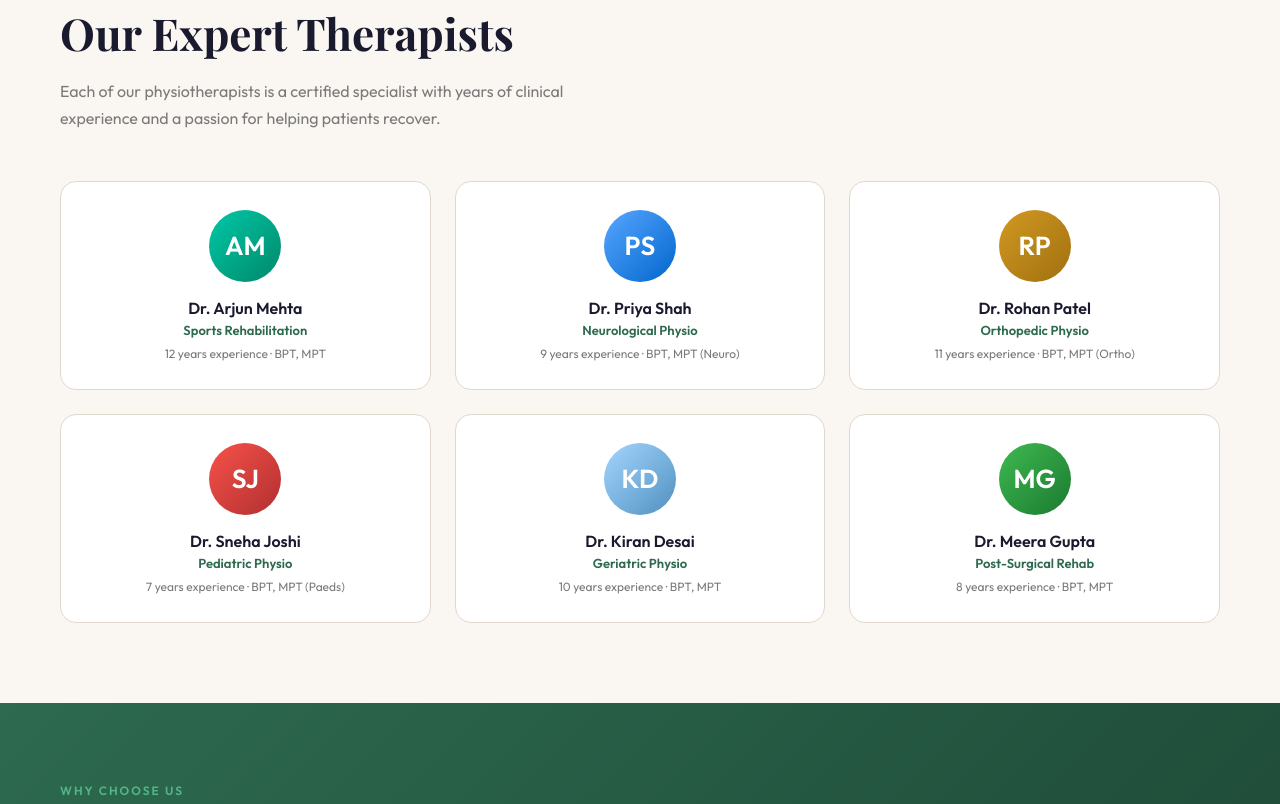
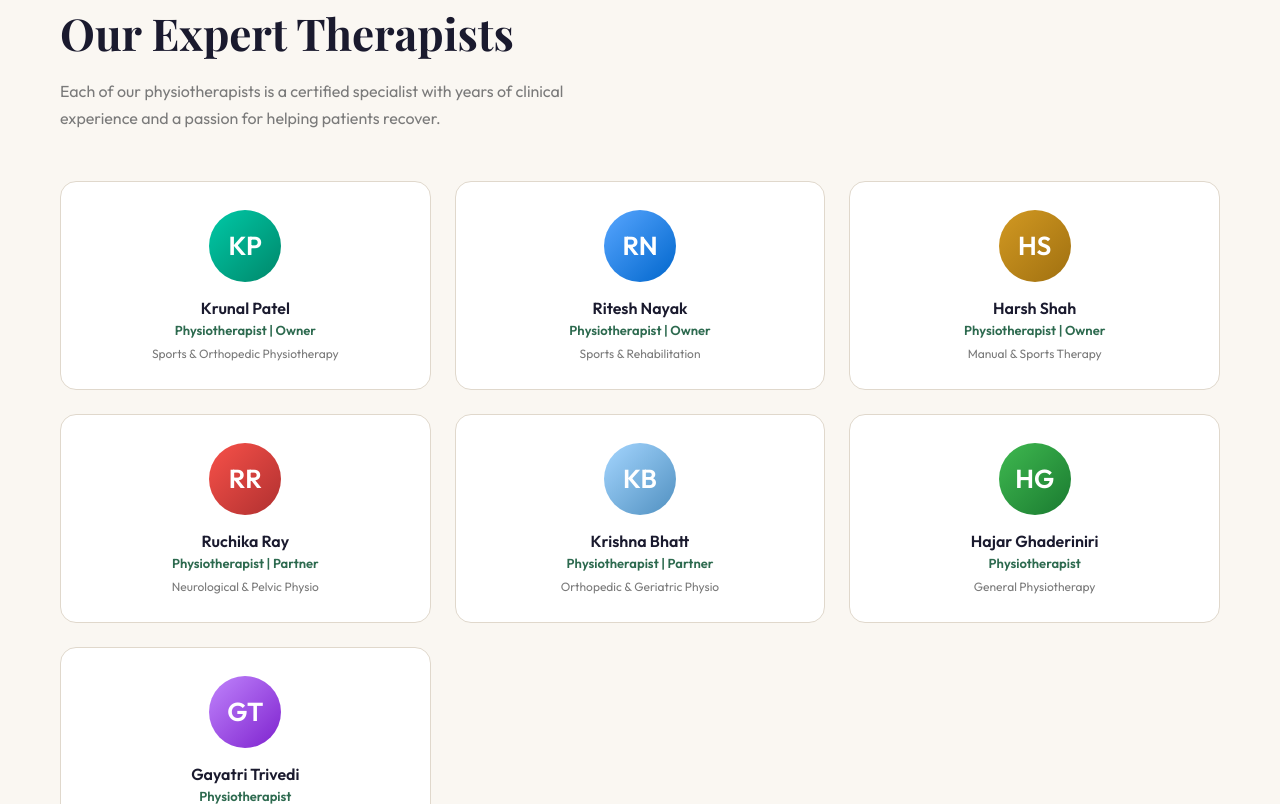
Before and after one commit to fitnestbuzz1/physio-booking, a plain HTML site: page index.html in a window 1280 px wide. Shown: the part 1996-2800 px from the top of the page. Drawn offline with nearby package versions, Linux system fonts and the light colour scheme.

Commit message:
Update index.html

```diff
--- a/index.html
+++ b/index.html
@@ -3,7 +3,7 @@
 <head>
   <meta charset="UTF-8" />
   <meta name="viewport" content="width=device-width, initial-scale=1.0" />
-  <title>Surat Physio Centre – Book Your Appointment</title>
+  <title>Stride Sports & Physiotherapy – Book Your Appointment</title>
   <link rel="preconnect" href="https://fonts.googleapis.com" />
   <link href="https://fonts.googleapis.com/css2?family=Playfair+Display:wght@400;600;700;900&family=Outfit:wght@300;400;500;600&display=swap" rel="stylesheet" />
   <script src="https://cdn.jsdelivr.net/npm/@supabase/supabase-js@2"></script>
@@ -585,8 +585,8 @@
     <div class="logo">
       <div class="logo-icon">🏥</div>
       <div>
-        <div class="logo-text">Surat Physio Centre</div>
-        <div class="logo-sub">Expert Physiotherapy</div>
+        <div class="logo-text">Stride Sports & Physiotherapy</div>
+        <div class="logo-sub">Sports & Physiotherapy</div>
       </div>
     </div>
     <div class="nav-links">
@@ -603,14 +603,14 @@
     <div class="hero-blob hero-blob-2"></div>
 
     <div class="hero-left">
-      <div class="hero-badge">⚕️ &nbsp; Trusted Physiotherapy in Surat</div>
+      <div class="hero-badge">⚕️ &nbsp; Trusted Physiotherapy in Edmonton, AB</div>
       <h1 class="hero-title">
         Heal Faster,<br/>
         Move <span>Better</span>,<br/>
         Live Stronger
       </h1>
       <p class="hero-desc">
-        Surat's premier physiotherapy centre with 6 specialist therapists. From sports injuries to post-surgery rehab — we get you back to 100%.
+        Edmonton's premier physiotherapy centre with multiple locations across the city. From sports injuries to post-surgery rehab — we get you back to 100%.
       </p>
       <div class="hero-stats">
         <div class="hero-stat">
@@ -683,46 +683,53 @@
       <div class="form-step" id="step-2">
         <label style="margin-bottom:12px">Choose your therapist</label>
         <div class="therapist-grid">
-          <div class="therapist-option" data-therapist="Dr. Arjun Mehta" data-spec="Sports Rehabilitation" onclick="selectTherapist(this)">
-            <div class="therapist-av" style="background:linear-gradient(135deg,#00c9a7,#00876a)">A</div>
+          <div class="therapist-option" data-therapist="Krunal Patel" data-spec="Physiotherapist | Owner" onclick="selectTherapist(this)">
+            <div class="therapist-av" style="background:linear-gradient(135deg,#00c9a7,#00876a)">KP</div>
             <div class="therapist-info">
-              <div class="therapist-name">Dr. Arjun Mehta</div>
-              <div class="therapist-spec">Sports Rehabilitation</div>
+              <div class="therapist-name">Krunal Patel</div>
+              <div class="therapist-spec">Physiotherapist | Owner</div>
             </div>
           </div>
-          <div class="therapist-option" data-therapist="Dr. Priya Shah" data-spec="Neurological Physio" onclick="selectTherapist(this)">
-            <div class="therapist-av" style="background:linear-gradient(135deg,#58a6ff,#0066cc)">P</div>
+          <div class="therapist-option" data-therapist="Ritesh Nayak" data-spec="Physiotherapist | Owner" onclick="selectTherapist(this)">
+            <div class="therapist-av" style="background:linear-gradient(135deg,#58a6ff,#0066cc)">RN</div>
             <div class="therapist-info">
-              <div class="therapist-name">Dr. Priya Shah</div>
-              <div class="therapist-spec">Neurological Physio</div>
+              <div class="therapist-name">Ritesh Nayak</div>
+              <div class="therapist-spec">Physiotherapist | Owner</div>
             </div>
           </div>
-          <div class="therapist-option" data-therapist="Dr. Rohan Patel" data-spec="Orthopedic Physio" onclick="selectTherapist(this)">
-            <div class="therapist-av" style="background:linear-gradient(135deg,#d29922,#a07010)">R</div>
+          <div class="therapist-option" data-therapist="Harsh Shah" data-spec="Physiotherapist | Owner" onclick="selectTherapist(this)">
+            <div class="therapist-av" style="background:linear-gradient(135deg,#d29922,#a07010)">HS</div>
             <div class="therapist-info">
-              <div class="therapist-name">Dr. Rohan Patel</div>
-              <div class="therapist-spec">Orthopedic Physio</div>
+              <div class="therapist-name">Harsh Shah</div>
+              <div class="therapist-spec">Physiotherapist | Owner</div>
             </div>
           </div>
-          <div class="therapist-option" data-therapist="Dr. Sneha Joshi" data-spec="Pediatric Physio" onclick="selectTherapist(this)">
-            <div class="therapist-av" style="background:linear-gradient(135deg,#f85149,#b03030)">S</div>
+          <div class="therapist-option" data-therapist="Ruchika Ray" data-spec="Physiotherapist | Partner" onclick="selectTherapist(this)">
+            <div class="therapist-av" style="background:linear-gradient(135deg,#f85149,#b03030)">RR</div>
             <div class="therapist-info">
-              <div class="therapist-name">Dr. Sneha Joshi</div>
-              <div class="therapist-spec">Pediatric Physio</div>
+              <div class="therapist-name">Ruchika Ray</div>
+              <div class="therapist-spec">Physiotherapist | Partner</div>
             </div>
           </div>
-          <div class="therapist-option" data-therapist="Dr. Kiran Desai" data-spec="Geriatric Physio" onclick="selectTherapist(this)">
-            <div class="therapist-av" style="background:linear-gradient(135deg,#a5d6ff,#5090c0)">K</div>
+          <div class="therapist-option" data-therapist="Krishna Bhatt" data-spec="Physiotherapist | Partner" onclick="selectTherapist(this)">
+            <div class="therapist-av" style="background:linear-gradient(135deg,#a5d6ff,#5090c0)">KB</div>
             <div class="therapist-info">
-              <div class="therapist-name">Dr. Kiran Desai</div>
-              <div class="therapist-spec">Geriatric Physio</div>
+              <div class="therapist-name">Krishna Bhatt</div>
+              <div class="therapist-spec">Physiotherapist | Partner</div>
             </div>
           </div>
-          <div class="therapist-option" data-therapist="Dr. Meera Gupta" data-spec="Post-Surgical Rehab" onclick="selectTherapist(this)">
-            <div class="therapist-av" style="background:linear-gradient(135deg,#3fb950,#1a7a30)">M</div>
+          <div class="therapist-option" data-therapist="Hajar Ghaderiniri" data-spec="Physiotherapist" onclick="selectTherapist(this)">
+            <div class="therapist-av" style="background:linear-gradient(135deg,#3fb950,#1a7a30)">HG</div>
             <div class="therapist-info">
-              <div class="therapist-name">Dr. Meera Gupta</div>
-              <div class="therapist-spec">Post-Surgical Rehab</div>
+              <div class="therapist-name">Hajar Ghaderiniri</div>
+              <div class="therapist-spec">Physiotherapist</div>
+            </div>
+          </div>
+          <div class="therapist-option" data-therapist="Gayatri Trivedi" data-spec="Physiotherapist" onclick="selectTherapist(this)">
+            <div class="therapist-av" style="background:linear-gradient(135deg,#c084fc,#7e22ce)">GT</div>
+            <div class="therapist-info">
+              <div class="therapist-name">Gayatri Trivedi</div>
+              <div class="therapist-spec">Physiotherapist</div>
             </div>
           </div>
         </div>
@@ -849,40 +856,46 @@
   <p class="section-desc">Each of our physiotherapists is a certified specialist with years of clinical experience and a passion for helping patients recover.</p>
   <div class="team-grid">
     <div class="team-card">
-      <div class="team-avatar" style="background:linear-gradient(135deg,#00c9a7,#00876a)">AM</div>
-      <div class="team-name">Dr. Arjun Mehta</div>
-      <div class="team-spec">Sports Rehabilitation</div>
-      <div class="team-exp">12 years experience · BPT, MPT</div>
+      <div class="team-avatar" style="background:linear-gradient(135deg,#00c9a7,#00876a)">KP</div>
+      <div class="team-name">Krunal Patel</div>
+      <div class="team-spec">Physiotherapist | Owner</div>
+      <div class="team-exp">Sports & Orthopedic Physiotherapy</div>
     </div>
     <div class="team-card">
-      <div class="team-avatar" style="background:linear-gradient(135deg,#58a6ff,#0066cc)">PS</div>
-      <div class="team-name">Dr. Priya Shah</div>
-      <div class="team-spec">Neurological Physio</div>
-      <div class="team-exp">9 years experience · BPT, MPT (Neuro)</div>
+      <div class="team-avatar" style="background:linear-gradient(135deg,#58a6ff,#0066cc)">RN</div>
+      <div class="team-name">Ritesh Nayak</div>
+      <div class="team-spec">Physiotherapist | Owner</div>
+      <div class="team-exp">Sports & Rehabilitation</div>
     </div>
     <div class="team-card">
-      <div class="team-avatar" style="background:linear-gradient(135deg,#d29922,#a07010)">RP</div>
-      <div class="team-name">Dr. Rohan Patel</div>
-      <div class="team-spec">Orthopedic Physio</div>
-      <div class="team-exp">11 years experience · BPT, MPT (Ortho)</div>
+      <div class="team-avatar" style="background:linear-gradient(135deg,#d29922,#a07010)">HS</div>
+      <div class="team-name">Harsh Shah</div>
+      <div class="team-spec">Physiotherapist | Owner</div>
+      <div class="team-exp">Manual & Sports Therapy</div>
     </div>
     <div class="team-card">
-      <div class="team-avatar" style="background:linear-gradient(135deg,#f85149,#b03030)">SJ</div>
-      <div class="team-name">Dr. Sneha Joshi</div>
-      <div class="team-spec">Pediatric Physio</div>
-      <div class="team-exp">7 years experience · BPT, MPT (Paeds)</div>
+      <div class="team-avatar" style="background:linear-gradient(135deg,#f85149,#b03030)">RR</div>
+      <div class="team-name">Ruchika Ray</div>
+      <div class="team-spec">Physiotherapist | Partner</div>
+      <div class="team-exp">Neurological & Pelvic Physio</div>
     </div>
     <div class="team-card">
-      <div class="team-avatar" style="background:linear-gradient(135deg,#a5d6ff,#5090c0)">KD</div>
-      <div class="team-name">Dr. Kiran Desai</div>
-      <div class="team-spec">Geriatric Physio</div>
-      <div class="team-exp">10 years experience · BPT, MPT</div>
+      <div class="team-avatar" style="background:linear-gradient(135deg,#a5d6ff,#5090c0)">KB</div>
+      <div class="team-name">Krishna Bhatt</div>
+      <div class="team-spec">Physiotherapist | Partner</div>
+      <div class="team-exp">Orthopedic & Geriatric Physio</div>
     </div>
     <div class="team-card">
-      <div class="team-avatar" style="background:linear-gradient(135deg,#3fb950,#1a7a30)">MG</div>
-      <div class="team-name">Dr. Meera Gupta</div>
-      <div class="team-spec">Post-Surgical Rehab</div>
-      <div class="team-exp">8 years experience · BPT, MPT</div>
+      <div class="team-avatar" style="background:linear-gradient(135deg,#3fb950,#1a7a30)">HG</div>
+      <div class="team-name">Hajar Ghaderiniri</div>
+      <div class="team-spec">Physiotherapist</div>
+      <div class="team-exp">General Physiotherapy</div>
+    </div>
+    <div class="team-card">
+      <div class="team-avatar" style="background:linear-gradient(135deg,#c084fc,#7e22ce)">GT</div>
+      <div class="team-name">Gayatri Trivedi</div>
+      <div class="team-spec">Physiotherapist</div>
+      <div class="team-exp">General Physiotherapy</div>
     </div>
   </div>
 </section>
@@ -890,7 +903,7 @@
 <!-- ── WHY US ── -->
 <section class="why-section" id="why">
   <div class="section-label">Why Choose Us</div>
-  <div class="section-title">The Surat Physio Difference</div>
+  <div class="section-title">The Stride Sports Difference</div>
   <p class="section-desc">We're not just another clinic — we're your partners in recovery, every step of the way.</p>
   <div class="why-grid">
     <div class="why-card">
@@ -919,12 +932,12 @@
 <!-- ── FOOTER ── -->
 <footer>
   <div>
-    <div class="footer-logo">Surat Physio Centre</div>
-    <div style="margin-top:6px">© 2026 All rights reserved</div>
+    <div class="footer-logo">Stride Sports & Physiotherapy</div>
+    <div style="margin-top:6px">© 2026 Stride Sports & Physiotherapy. All rights reserved.</div>
   </div>
   <div class="footer-contact">
-    <div>📍 Adajan, Surat, Gujarat 395009</div>
-    <div>📞 +91 98765 43210</div>
+    <div>📍 Edmonton, Alberta, Canada</div>
+    <div>📞 +1 780-851-7552</div>
     <div>✉️ <a href="/cdn-cgi/l/email-protection" class="__cf_email__" data-cfemail="afc7cac3c3c0efdcdaddcedbdfc7d6dcc6c081c6c1">[email&#160;protected]</a></div>
   </div>
 </footer>
```
